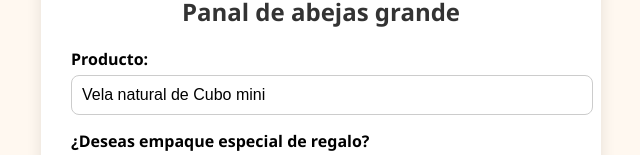
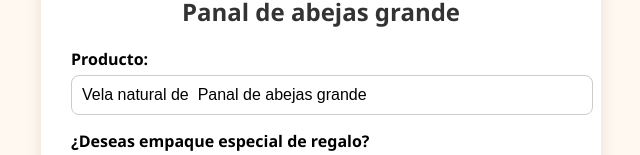
Before and after one commit to Roci01/vela-de-panal-grande, a plain HTML site: page index.html in a window 1280 px wide. Shown: the part 116-271 px from the top of the page, without its empty margins (319-959 px from the left). Drawn offline with Linux system fonts and the light colour scheme.

Commit message:
Update index.html

```diff
--- a/index.html
+++ b/index.html
@@ -71,7 +71,7 @@
     <h2>Vela natural decorativa<br>Panal de abejas grande</h2>
     <form id="velaForm">
       <label>Producto:</label>
-      <input type="text" id="producto" value="Vela natural de Cubo mini" readonly />
+      <input type="text" id="producto" value="Vela natural de  Panal de abejas grande" readonly />
 
       <label>¿Deseas empaque especial de regalo?</label>
       <select id="empaqueRegalo" onchange="actualizarPrecio()">
```
